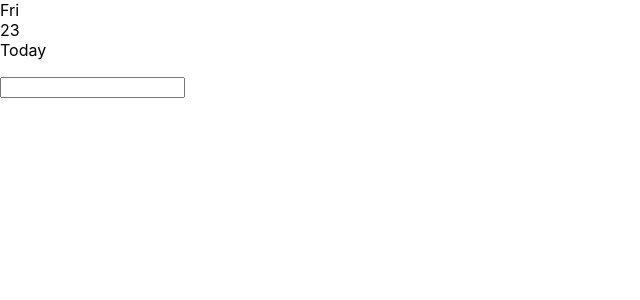
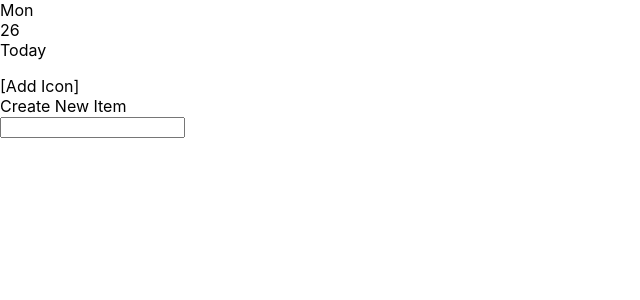
Before and after one commit to rabyyuson/modern-to-do, a React (Create React App) app: page / in a window 1280 px wide. Shown: the top 300 px of the page, without its empty margins (0-640 px from the left). Built offline with nearby package versions, Linux system fonts and the light colour scheme.

Commit message:
Add remove list item feature

```diff
--- a/package.json
+++ b/package.json
@@ -11,7 +11,6 @@
     "@types/react": "^17.0.0",
     "@types/react-dom": "^17.0.0",
     "node-sass": "^5.0.0",
-    "prop-types": "^15.7.2",
     "react": "^17.0.2",
     "react-dom": "^17.0.2",
     "react-scripts": "4.0.3",
--- a/src/components/Calendar/index.tsx
+++ b/src/components/Calendar/index.tsx
@@ -1,11 +1,27 @@
 import React from 'react'
 
 const Calendar = () => {
+  const days = [
+    'Sunday',
+    'Monday',
+    'Tuesday',
+    'Wednesday',
+    'Thursday',
+    'Friday',
+    'Saturday'
+  ]
+
+  const now = new Date()
+  const today = {
+    day: (days[now.getDay()] || '').slice(0,3),
+    date: now.getDate()
+  }
+
   return (
     <div className="Calendar">
       <div className="Calendar-icon">
-        <div className="Calendar-icon-day">Fri</div>
-        <div className="Calendar-icon-date">23</div>
+        <div className="Calendar-icon-day">{today.day}</div>
+        <div className="Calendar-icon-date">{today.date}</div>
       </div>
       <div className="Calendar-label">Today</div>
     </div>
--- a/src/components/List/index.tsx
+++ b/src/components/List/index.tsx
@@ -1,9 +1,14 @@
-import React from 'react'
-import PropTypes from 'prop-types'
+import React, { BaseSyntheticEvent } from 'react'
 
 const List = ({
+  handleListItemComplete,
+  handleListItemRemove,
+  handleListItemSelect,
   items
 }: {
+  handleListItemComplete: (event: BaseSyntheticEvent) => void;
+  handleListItemRemove: (event: BaseSyntheticEvent) => void;
+  handleListItemSelect: (event: BaseSyntheticEvent) => void;
   items: [string?]
 }) => {
   return (
@@ -11,7 +16,29 @@ const List = ({
       <ul>
         {items.map((item, index) => {
           return (
-            <li key={index}>{item}</li>
+            <li key={index}>
+              <div
+                data-index={index}
+                className="List-item-complete"
+                onClick={handleListItemComplete}
+              >
+                [Complete Icon]
+              </div>
+              <div
+                data-index={index}
+                className="List-item-select"
+                onClick={handleListItemSelect}
+              >
+                {item}
+              </div>
+              <div
+                data-index={index}
+                className="List-item-remove"
+                onClick={handleListItemRemove}
+              >
+                [Remove Icon]
+              </div>
+            </li>
           )
         })}
       </ul>
@@ -19,8 +46,4 @@ const List = ({
   )
 }
 
-List.propTypes = {
-  items: PropTypes.array.isRequired,
-}
-
 export default List
--- /dev/null
+++ b/src/components/NewItem/index.tsx
@@ -0,0 +1,30 @@
+import React, { BaseSyntheticEvent } from 'react'
+
+const NewItem = ({
+  handleNewItemInputOnChange,
+  handleNewItemInputOnBlur,
+  setNewItemInputRef,
+}: {
+  handleNewItemInputOnChange: (event: BaseSyntheticEvent) => void;
+  handleNewItemInputOnBlur: (event: BaseSyntheticEvent) => void;
+  setNewItemInputRef: (element: HTMLInputElement | null) => void;
+}) => {
+  return (
+    <div className="NewItem">
+      <div className="NewItem-create">
+        <div className="NewItem-create-icon">[Add Icon]</div>
+        <div className="NewItem-create-label">Create New Item</div>
+      </div>
+      <div className="NewItem-input">
+        <input
+          ref={setNewItemInputRef}
+          type="text"
+          onChange={handleNewItemInputOnChange}
+          onBlur={handleNewItemInputOnBlur}
+        />
+      </div>
+    </div>
+  )
+}
+
+export default NewItem
--- a/src/components/NewItemInput/index.tsx
+++ /dev/null
@@ -1,24 +0,0 @@
-import React, { BaseSyntheticEvent } from 'react'
-
-const NewItemInput = ({
-  handleOnChange,
-  handleOnBlur,
-  setTextInputRef,
-}: {
-  handleOnChange: (event: BaseSyntheticEvent) => void;
-  handleOnBlur: (event: BaseSyntheticEvent) => void;
-  setTextInputRef: (element: HTMLInputElement) => void;
-}) => {
-  return (
-    <div className="NewItemInput">
-      <input
-        ref={setTextInputRef}
-        type="text"
-        onChange={handleOnChange}
-        onBlur={handleOnBlur}
-      />
-    </div>
-  )
-}
-
-export default NewItemInput
--- a/src/components/Todo/index.tsx
+++ b/src/components/Todo/index.tsx
@@ -2,7 +2,7 @@ import React, { BaseSyntheticEvent } from 'react'
 import { TodoState } from '../interfaces'
 import Calendar from '../Calendar'
 import List from '../List'
-import NewItemInput from '../NewItemInput'
+import NewItem from '../NewItem'
 
 class Todo extends React.Component<{}, TodoState> {
   newItemInput: HTMLInputElement | null
@@ -10,12 +10,15 @@ class Todo extends React.Component<{}, TodoState> {
   constructor(props: any) {
     super(props)
 
-    this.handleOnChange = this.handleOnChange.bind(this)
-    this.handleOnBlur = this.handleOnBlur.bind(this)
+    this.handleNewItemInputOnChange = this.handleNewItemInputOnChange.bind(this)
+    this.handleNewItemInputOnBlur = this.handleNewItemInputOnBlur.bind(this)
+    this.handleListItemComplete = this.handleListItemComplete.bind(this)
+    this.handleListItemSelect = this.handleListItemSelect.bind(this)
+    this.handleListItemRemove = this.handleListItemRemove.bind(this)
     this.handleOnKeydown = this.handleOnKeydown.bind(this)
 
     this.addTodoItem = this.addTodoItem.bind(this)
-    this.setTextInputRef = this.setTextInputRef.bind(this)
+    this.setNewItemInputRef = this.setNewItemInputRef.bind(this)
 
     this.newItemInput = null
 
@@ -29,18 +32,35 @@ class Todo extends React.Component<{}, TodoState> {
     window.addEventListener('keydown', this.handleOnKeydown)
   }
 
-  handleOnChange(event: BaseSyntheticEvent) {
+  handleNewItemInputOnChange(event: BaseSyntheticEvent) {
     const { value } = event.target
     this.setState({ text: value })
   }
 
-  handleOnBlur() {
+  handleNewItemInputOnBlur() {
     const { text } = this.state
     if (!text) {
       return
     }
 
     this.addTodoItem()
+  }
+
+  handleListItemComplete(event: BaseSyntheticEvent) {
+    console.log(event)
+  }
+
+  handleListItemRemove(event: BaseSyntheticEvent) {
+    const { dataset } = event.target
+    const { index } = dataset
+    const { items } = this.state
+
+    items.splice(index, 1)
+    this.setState({ items })
+  }
+
+  handleListItemSelect(event: BaseSyntheticEvent) {
+    console.log(event)
   }
 
   handleOnKeydown(event: KeyboardEvent) {
@@ -75,7 +95,7 @@ class Todo extends React.Component<{}, TodoState> {
     newItemInput.value = ''
   }
 
-  setTextInputRef(element: HTMLInputElement) {
+  setNewItemInputRef(element: HTMLInputElement | null) {
     this.newItemInput = element
   }
 
@@ -86,12 +106,15 @@ class Todo extends React.Component<{}, TodoState> {
       <div className="Todo">
         <Calendar />
         <List
+          handleListItemComplete={this.handleListItemComplete}
+          handleListItemRemove={this.handleListItemRemove}
+          handleListItemSelect={this.handleListItemSelect}
           items={items}
         />
-        <NewItemInput
-          handleOnChange={this.handleOnChange}
-          handleOnBlur={this.handleOnBlur}
-          setTextInputRef={this.setTextInputRef}
+        <NewItem
+          handleNewItemInputOnChange={this.handleNewItemInputOnChange}
+          handleNewItemInputOnBlur={this.handleNewItemInputOnBlur}
+          setNewItemInputRef={this.setNewItemInputRef}
         />
       </div>
     )
```
Also changed, not shown: src/components/NewItem/index.scss (added).
